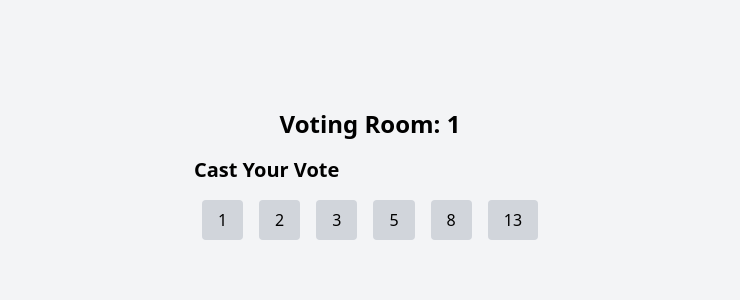
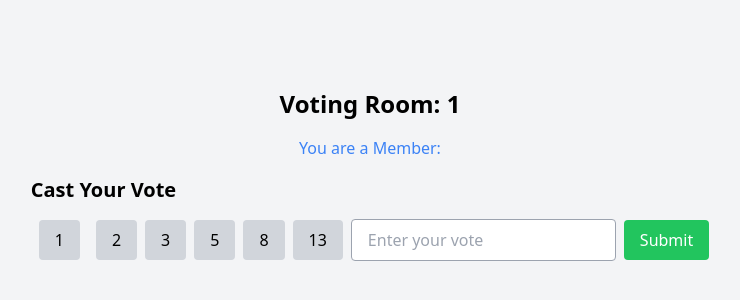
Before and after one commit to kumarnarendiran2000/Planning_Poker_App, a React (Vite) app in the folder frontend/planning-poker-app/: page /voting/1 in a window 1280 px wide. Shown: the part 214-514 px from the top of the page, without its empty margins (270-1010 px from the left). Built offline with nearby package versions, Linux system fonts and the light colour scheme.

Commit message:
Imporvements been made and issues been fixed

```diff
--- a/frontend/planning-poker-app/src/LandingPage.tsx
+++ b/frontend/planning-poker-app/src/LandingPage.tsx
@@ -14,7 +14,7 @@ const LandingPage: React.FC = () => {
       });
       const data = await response.json();
       if (data.success) {
-        navigate(`/room/${data.RoomCode}`, { state: { isScrumMaster: true } });
+        navigate(`/room/${data.RoomCode}`, { state: { isScrumMaster: true, memberName: "Scrum Master" } });
       }
     } catch (error) {
       console.error('Failed to create room:', error);
@@ -33,7 +33,6 @@ const LandingPage: React.FC = () => {
         });
         const data = await response.json();
         if (data.success) {
-          // Pass memberName in state
           navigate(`/room/${roomCode}`, { state: { memberName } });
         } else {
           console.error('Failed to join room:', data.message);
--- a/frontend/planning-poker-app/src/RoomLobby.tsx
+++ b/frontend/planning-poker-app/src/RoomLobby.tsx
@@ -5,7 +5,7 @@ const RoomLobby: React.FC = () => {
   const { roomCode } = useParams<{ roomCode: string }>();
   const location = useLocation();
   const isScrumMaster = location.state?.isScrumMaster;
-  const memberName = location.state?.memberName;  // Now we can access memberName from location.state
+  const memberName = location.state?.memberName;  // Access memberName
   const navigate = useNavigate();
 
   const [members, setMembers] = useState<string[]>([]);
@@ -60,7 +60,6 @@ const RoomLobby: React.FC = () => {
   // Handle navigation to the voting screen when voting starts
   useEffect(() => {
     if (votingStarted) {
-      // Pass both isScrumMaster and memberName
       navigate(`/voting/${roomCode}`, { state: { isScrumMaster, memberName } });
     }
   }, [votingStarted, navigate, roomCode, isScrumMaster, memberName]);
@@ -77,7 +76,6 @@ const RoomLobby: React.FC = () => {
       });
       const data = await response.json();
       if (data.success) {
-        // Pass both isScrumMaster and memberName when voting starts
         navigate(`/voting/${roomCode}`, { state: { isScrumMaster, memberName } });
       } else {
         console.error('Failed to start voting session:', data.message);
@@ -97,13 +95,18 @@ const RoomLobby: React.FC = () => {
             <li key={index} className="mb-1">{member}</li>
           ))}
         </ul>
-        {isScrumMaster && (
+        {isScrumMaster ? (
+          <div className="mt-4">
+            <p className="text-green-500">You are the Scrum Master!</p>
             <button
               onClick={handleStartVoting}
               className="bg-blue-500 text-white py-2 px-4 mt-4 rounded"
             >
               Start Voting
             </button>
+          </div>
+        ) : (
+          <p className="mt-4 text-blue-600">You are: {memberName}</p>
         )}
       </div>
     </div>
--- a/frontend/planning-poker-app/src/VotingScreen.tsx
+++ b/frontend/planning-poker-app/src/VotingScreen.tsx
@@ -1,4 +1,4 @@
-import React, { useState, useEffect } from 'react';
+import React, { useState, useEffect, useRef } from 'react';
 import { useLocation, useParams } from 'react-router-dom';
 
 const VotingScreen: React.FC = () => {
@@ -8,10 +8,14 @@ const VotingScreen: React.FC = () => {
   const memberName = location.state?.memberName;
 
   const [vote, setVote] = useState<number | null>(null);
-  const [votes, setVotes] = useState<{ MemberName: string, VoteValue: number }[]>([]);
+  const [textVote, setTextVote] = useState<string>(''); // For text-based vote
+  const [votes, setVotes] = useState<{ MemberName: string, VoteValue: number | string }[]>([]);
   const [revealVotes, setRevealVotes] = useState<boolean>(false);
+  const [castedVote, setCastedVote] = useState<string | number | null>(null); // Store the vote casted
+  const [voteStats, setVoteStats] = useState<{ AverageVote: number; MinVote: number; MaxVote: number; TotalVotes: number } | null>(null); // Vote stats state
+  const inputRef = useRef<HTMLInputElement | null>(null); // Ref for focusing out
 
-  // Handle voting by members
+  // Handle voting by members (number-based)
   const handleVote = async (voteValue: number) => {
     try {
       const response = await fetch('http://localhost:3000/cast-vote', {
@@ -24,6 +28,31 @@ const VotingScreen: React.FC = () => {
       const data = await response.json();
       if (data.success) {
         setVote(voteValue); // Update local state to reflect the vote
+        setCastedVote(voteValue); // Set the vote casted
+      } else {
+        console.error('Failed to cast vote:', data.message);
+      }
+    } catch (error) {
+      console.error('Error casting vote:', error);
+    }
+  };
+
+  // Handle voting by members (text-based)
+  const handleTextVote = async () => {
+    try {
+      const voteValue = textVote;
+      const response = await fetch('http://localhost:3000/cast-vote', {
+        method: 'POST',
+        headers: {
+          'Content-Type': 'application/json',
+        },
+        body: JSON.stringify({ RoomCode: roomCode, MemberName: memberName, VoteValue: voteValue }),
+      });
+      const data = await response.json();
+      if (data.success) {
+        setCastedVote(voteValue); // Set the vote casted
+        setTextVote(''); // Reset the text input
+        inputRef.current?.blur(); // Remove focus after vote is cast
       } else {
         console.error('Failed to cast vote:', data.message);
       }
@@ -47,6 +76,13 @@ const VotingScreen: React.FC = () => {
       if (data.success) {
         setRevealVotes(true); // Mark votes as revealed
         setVotes(data.votes);  // Directly update votes with the response from reveal-votes
+
+        // Fetch voting stats
+        const statsResponse = await fetch(`http://localhost:3000/voting-stats?RoomCode=${roomCode}`);
+        const statsData = await statsResponse.json();
+        if (statsData.success) {
+          setVoteStats(statsData.stats); // Set voting stats after reveal
+        }
       } else {
         console.error('Failed to reveal votes:', data.message);
       }
@@ -83,6 +119,13 @@ const VotingScreen: React.FC = () => {
     <div className="flex flex-col items-center justify-center h-screen bg-gray-100">
       <h1 className="text-2xl font-bold mb-4">Voting Room: {roomCode}</h1>
 
+      {/* Display if the user is a Scrum Master or a Member */}
+      {isScrumMaster ? (
+        <p className="text-green-500 mb-4">You are the Scrum Master</p>
+      ) : (
+        <p className="text-blue-500 mb-4">You are a Member: {memberName}</p>
+      )}
+
       {!revealVotes && (
         <div className="mb-4">
           {isScrumMaster ? (
@@ -95,6 +138,7 @@ const VotingScreen: React.FC = () => {
           ) : (
             <div>
               <h2 className="text-xl font-semibold mb-2">Cast Your Vote</h2>
+              <div className="flex items-center space-x-2">  {/* Horizontal Alignment */}
                 {[1, 2, 3, 5, 8, 13].map((value) => (
                   <button
                     key={value}
@@ -104,6 +148,22 @@ const VotingScreen: React.FC = () => {
                     {value}
                   </button>
                 ))}
+                <input
+                  type="text"
+                  value={textVote}
+                  onChange={(e) => setTextVote(e.target.value)}
+                  placeholder="Enter your vote"
+                  className="border border-gray-400 py-2 px-4 rounded"
+                  ref={inputRef}
+                />
+                <button
+                  onClick={handleTextVote}
+                  className="bg-green-500 text-white py-2 px-4 ml-2 rounded"
+                >
+                  Submit
+                </button>
+              </div>
+              {castedVote && <p className="mt-4 text-lg">You casted: {castedVote}</p>}
             </div>
           )}
         </div>
@@ -117,6 +177,17 @@ const VotingScreen: React.FC = () => {
               <li key={index} className="mb-1">{v.MemberName}: {v.VoteValue}</li>
             ))}
           </ul>
+
+          {/* Display voting statistics */}
+          {voteStats && (
+            <div className="mt-4 bg-gray-100 p-4 rounded">
+              <h2 className="text-xl font-semibold mb-2">Voting Statistics</h2>
+              <p>Average Vote: {voteStats.AverageVote}</p>
+              <p>Minimum Vote: {voteStats.MinVote}</p>
+              <p>Maximum Vote: {voteStats.MaxVote}</p>
+              <p>Total Votes: {voteStats.TotalVotes}</p>
+            </div>
+          )}
         </div>
       )}
     </div>
```
Lines whose indentation alone changed are shown as unchanged.
